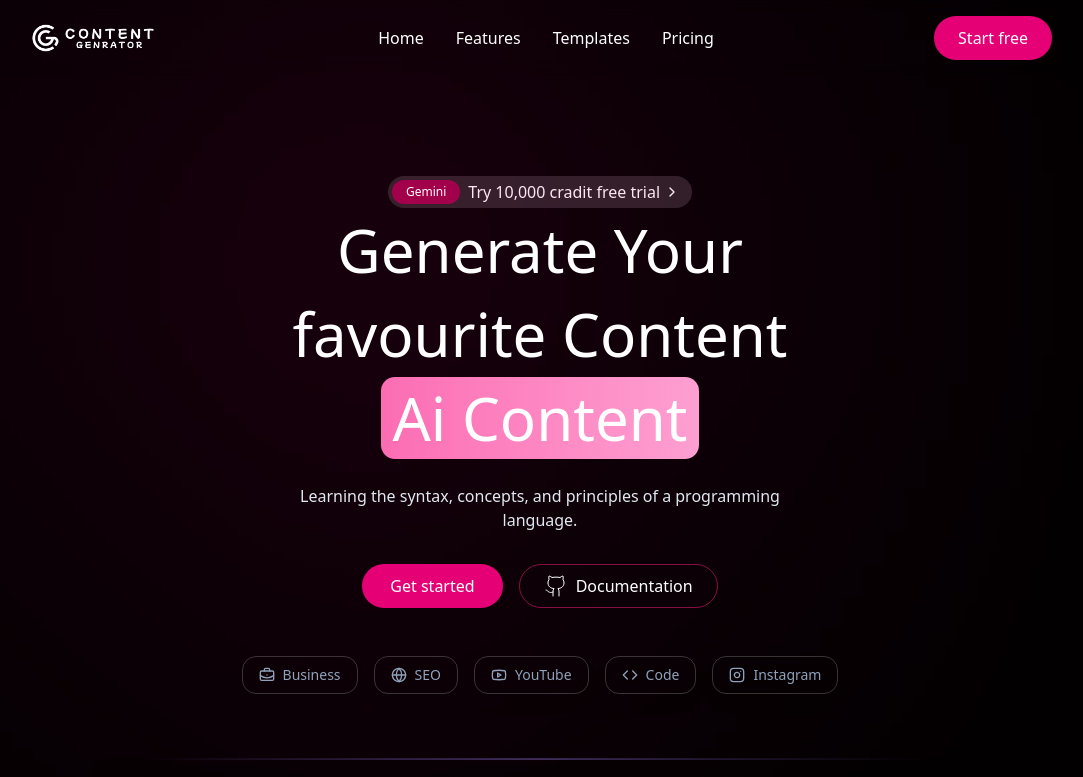
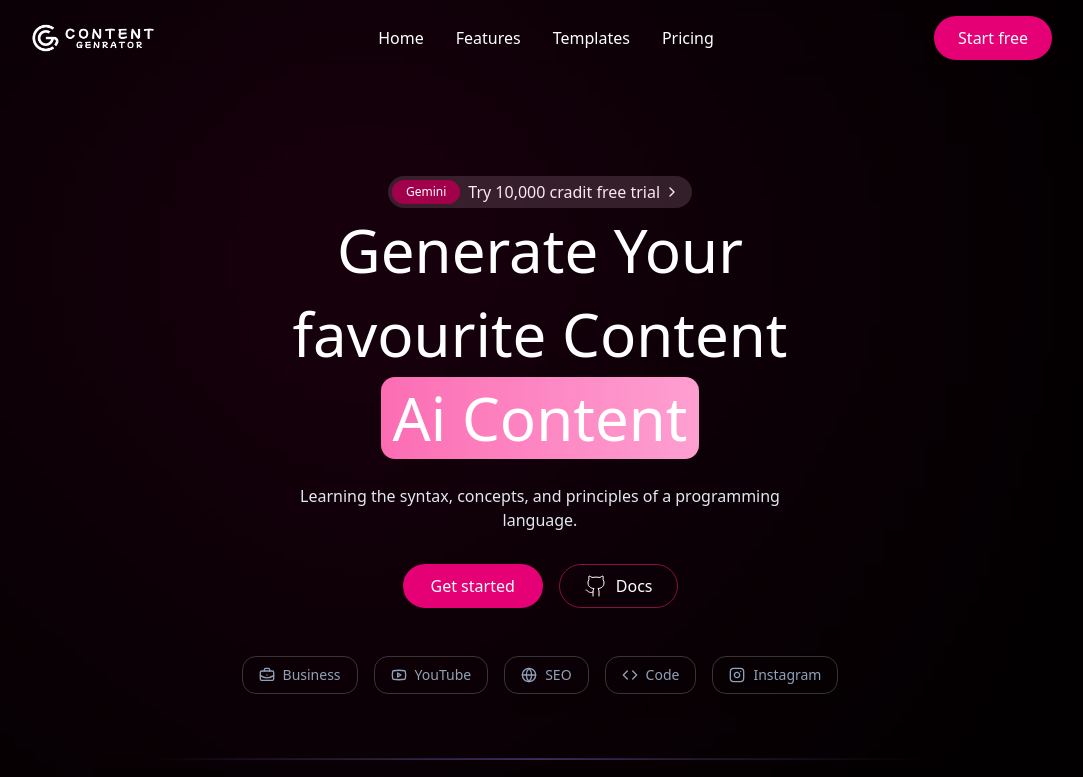
Before and after one commit to Raushanmehta/ai-con, a Next.js app: page / in a window 1280 px wide. Shown: the top 777 px of the page, without its empty margins (100-1183 px from the left). Built offline with nearby package versions, Linux system fonts and the light colour scheme.

Commit message:
fixed responsice

```diff
--- a/sections/HeroSection.tsx
+++ b/sections/HeroSection.tsx
@@ -10,8 +10,8 @@ export default function HeroSection() {
 
     const socialFeature = [
         { icon: <BriefcaseBusiness className="h-4 w-4" />, label: "Business" },
+        { icon: <Youtube className="h-4 w-4" />, label: "YouTube" },
         { icon: <Globe className="h-4 w-4" />, label: "SEO" },
-        { icon: <Youtube className="h-4 w-4" />, label: "YouTube" },
         { icon: <Code className="h-4 w-4" />, label: "Code" },
         { icon: <Instagram className="h-4 w-4" />, label: "Instagram" },
     ]
@@ -63,7 +63,7 @@ export default function HeroSection() {
                 <button  className="flex items-center gap-2 border text-white border-pink-900 hover:bg-pink-950/50 transition rounded-full px-6 h-11">
                     <Link className="flex gap-2 items-center" href={'https://github.com/Raushanmehta/ai-con'}>
                     <Github strokeWidth={1} />
-                    <span>Documentation</span>
+                    <span>Docs</span>
                     </Link>
                 </button>
             </motion.div>
```
